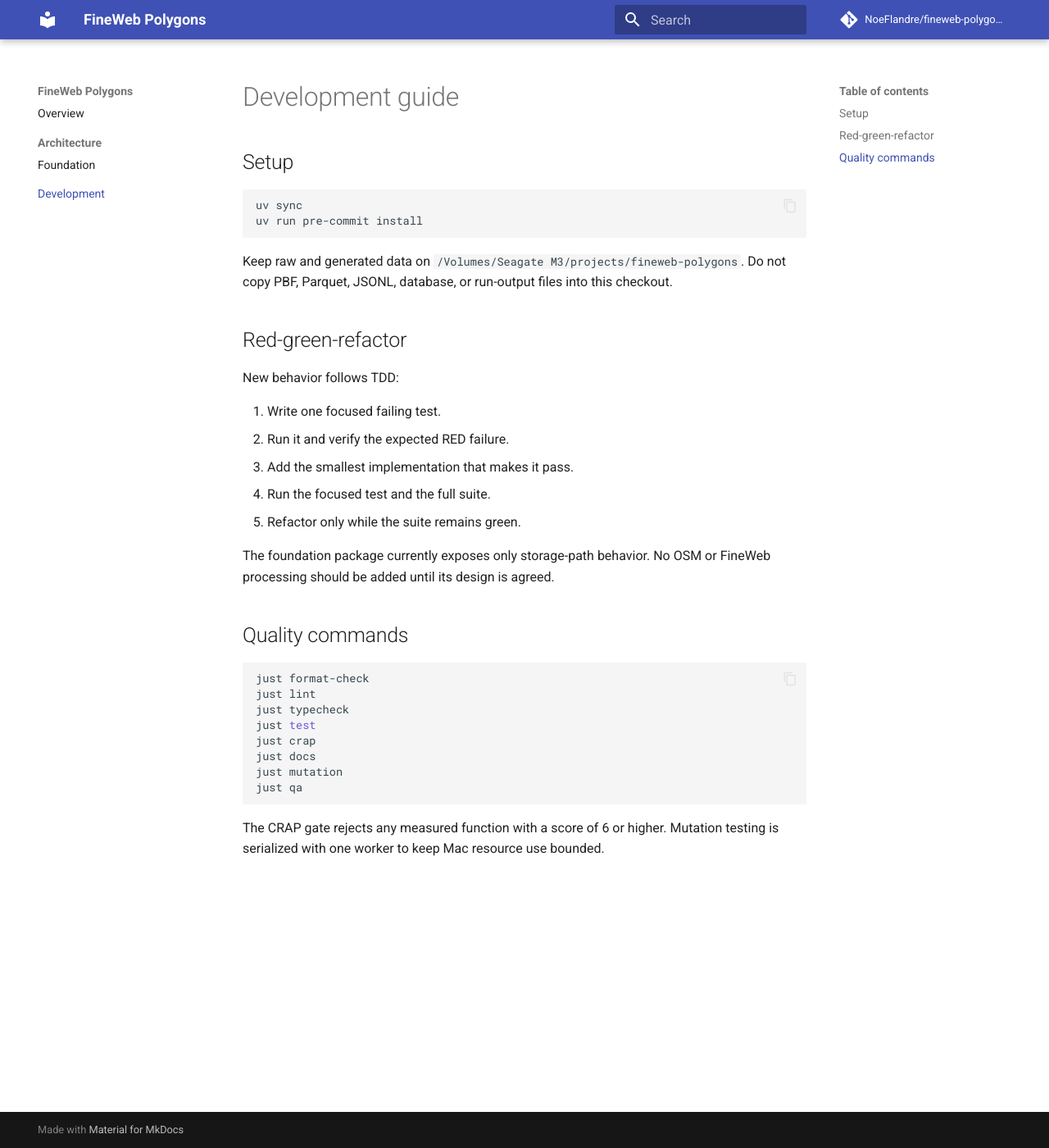
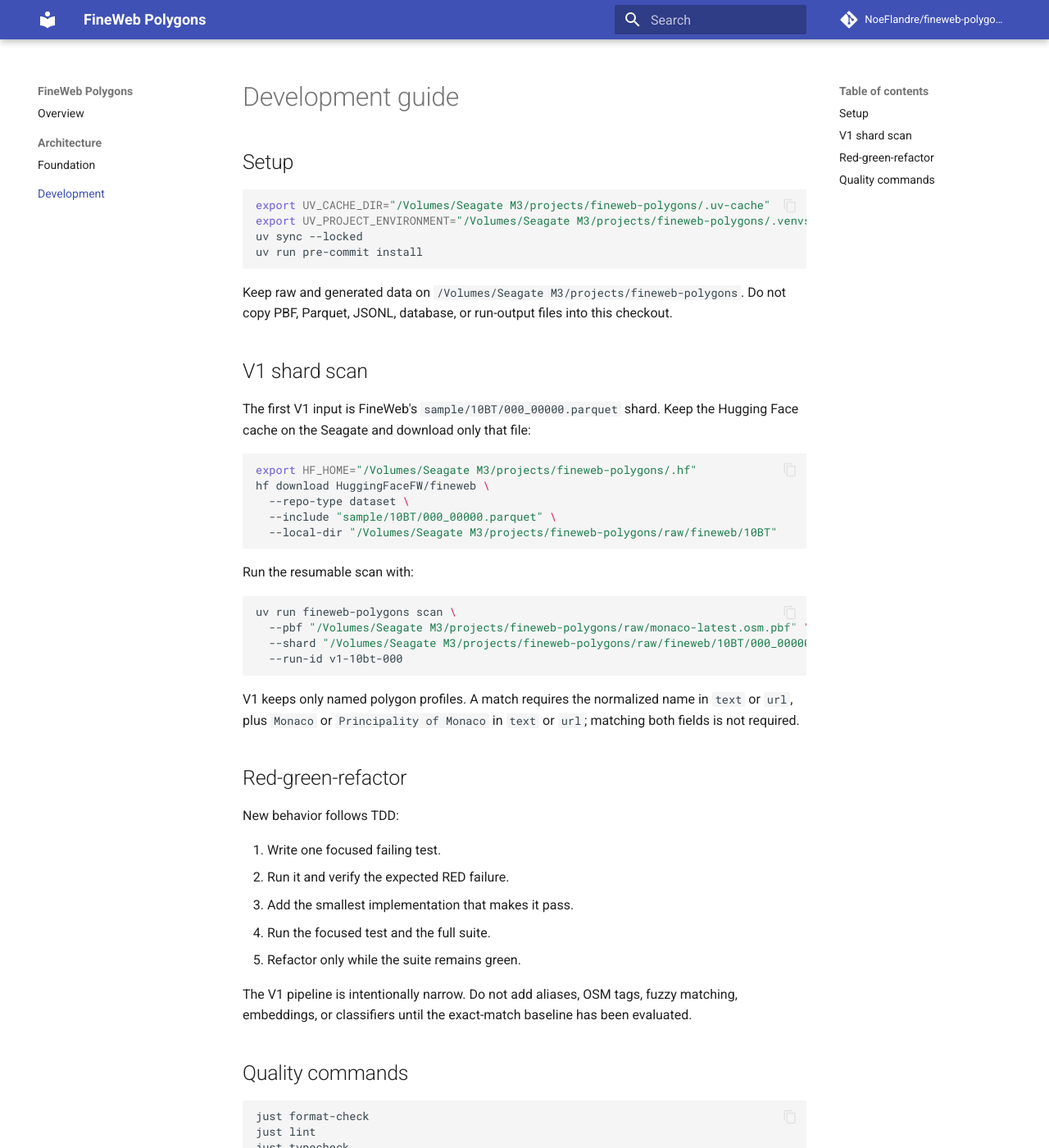
Before and after one commit to NoeFlandre/fineweb-polygons, an MkDocs documentation site: the page built from docs/development.md, in a window 1280 px wide and 1400 px high. Shown: the whole window at 82% size. Built offline with MkDocs 1.6.1 and Material for MkDocs 9.7.7, drawn with Linux system fonts in a browser that asks for light colours; comment, search, counter and statistics services are not loaded.

Commit message:
feat: expose resumable FineWeb V1 scan

````diff
--- a/docs/development.md
+++ b/docs/development.md
@@ -3,11 +3,36 @@
 ## Setup
 
 ```bash
-uv sync
+export UV_CACHE_DIR="/Volumes/Seagate M3/projects/fineweb-polygons/.uv-cache"
+export UV_PROJECT_ENVIRONMENT="/Volumes/Seagate M3/projects/fineweb-polygons/.venvs/fineweb-polygons"
+uv sync --locked
 uv run pre-commit install
 ```
 
 Keep raw and generated data on `/Volumes/Seagate M3/projects/fineweb-polygons`. Do not copy PBF, Parquet, JSONL, database, or run-output files into this checkout.
+
+## V1 shard scan
+
+The first V1 input is FineWeb's `sample/10BT/000_00000.parquet` shard. Keep the Hugging Face cache on the Seagate and download only that file:
+
+```bash
+export HF_HOME="/Volumes/Seagate M3/projects/fineweb-polygons/.hf"
+hf download HuggingFaceFW/fineweb \
+  --repo-type dataset \
+  --include "sample/10BT/000_00000.parquet" \
+  --local-dir "/Volumes/Seagate M3/projects/fineweb-polygons/raw/fineweb/10BT"
+```
+
+Run the resumable scan with:
+
+```bash
+uv run fineweb-polygons scan \
+  --pbf "/Volumes/Seagate M3/projects/fineweb-polygons/raw/monaco-latest.osm.pbf" \
+  --shard "/Volumes/Seagate M3/projects/fineweb-polygons/raw/fineweb/10BT/000_00000.parquet" \
+  --run-id v1-10bt-000
+```
+
+V1 keeps only named polygon profiles. A match requires the normalized name in `text` or `url`, plus `Monaco` or `Principality of Monaco` in `text` or `url`; matching both fields is not required.
 
 ## Red-green-refactor
 
@@ -19,7 +44,7 @@
 4. Run the focused test and the full suite.
 5. Refactor only while the suite remains green.
 
-The foundation package currently exposes only storage-path behavior. No OSM or FineWeb processing should be added until its design is agreed.
+The V1 pipeline is intentionally narrow. Do not add aliases, OSM tags, fuzzy matching, embeddings, or classifiers until the exact-match baseline has been evaluated.
 
 ## Quality commands
 
````
Also changed, not shown: README.md (+27 -4 lines), docs/index.md (+4 -2 lines), 3 other files.
